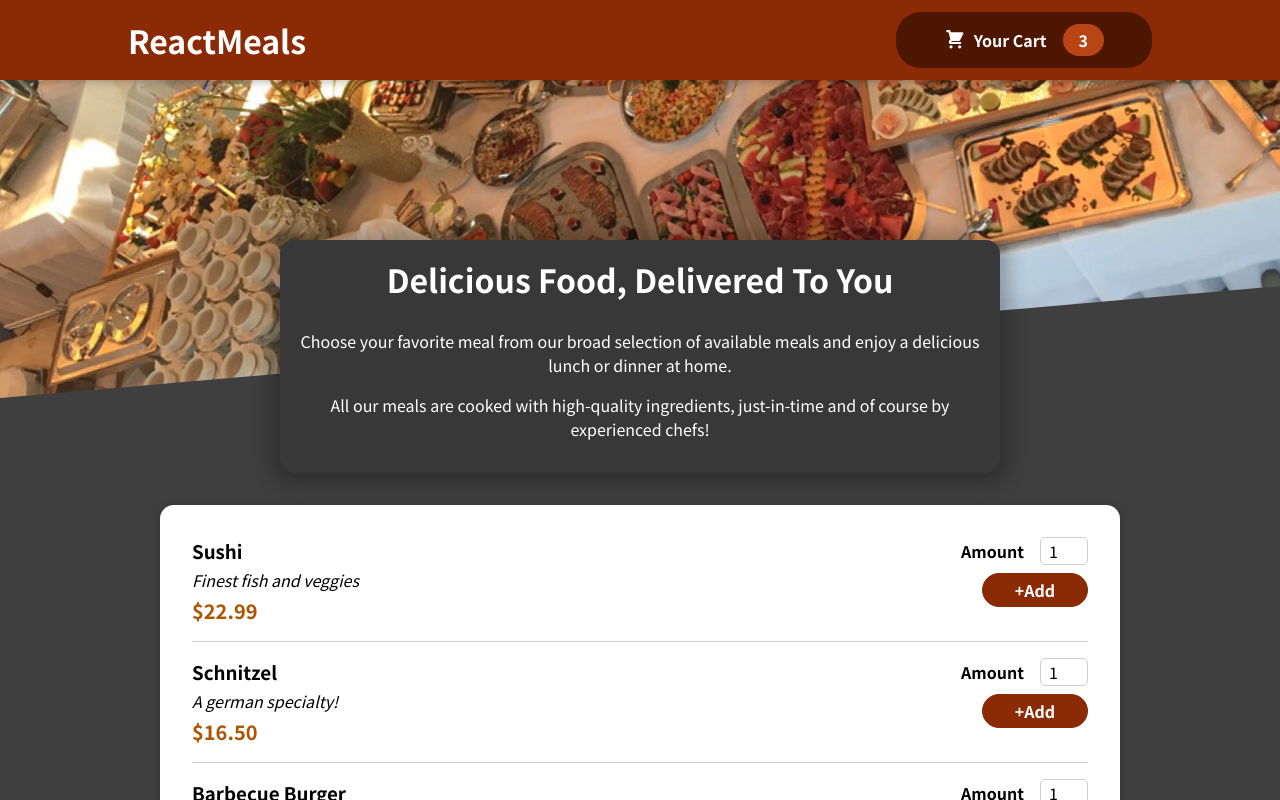
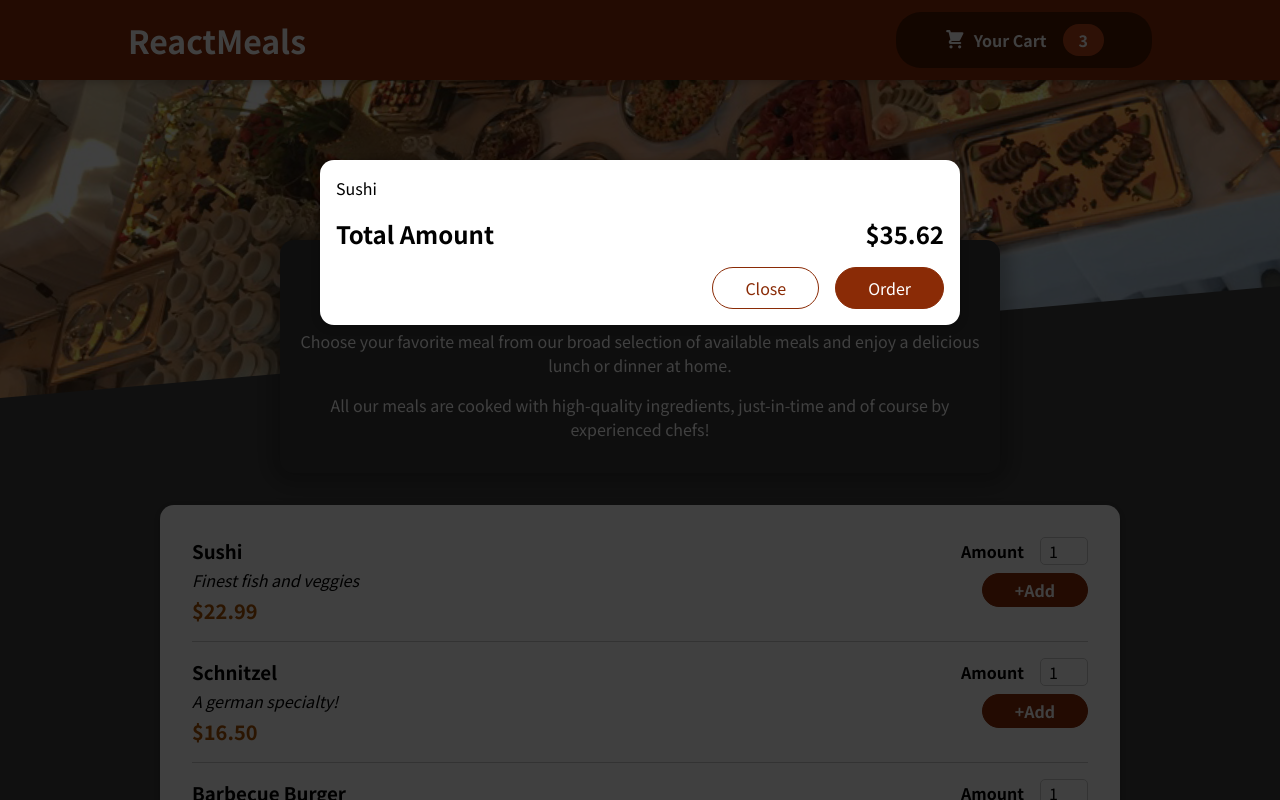
Before and after one commit to VarunK2801/restaurant_assignments, a React (Create React App) app: page / in a window 1280 px wide. Shown: the top 800 px of the page. Built offline with nearby package versions, Linux system fonts and the light colour scheme.

Commit message:
task 5Restaurant

```diff
--- a/public/index.html
+++ b/public/index.html
@@ -28,6 +28,8 @@
   </head>
   <body>
     <noscript>You need to enable JavaScript to run this app.</noscript>
+
+    <div id="overlays"></div>
     <div id="root"></div>
     <!--
       This HTML file is a template.
--- a/src/App.js
+++ b/src/App.js
@@ -2,10 +2,12 @@
 
 import Header from './components/Layout/Header';
 import Meals from './components/Meals/Meals';
+import Cart from './components/Cart/Cart';
 
 function App() {
   return (
     <Fragment>
+      <Cart />
       <Header />
       <main>
         <Meals />
--- /dev/null
+++ b/src/components/Cart/Cart.js
@@ -0,0 +1,30 @@
+import classes from './Cart.module.css';
+import Modal from '../UI/Modal';
+
+const Cart = (props) => {
+  const cartItem = (
+    <ul className={classes['cart-items']}>
+      {[{id:'c1', name:"Sushi", amount:2 ,price:12.99 }].map((item)=>(
+        <li>{item.name}</li>
+      ))}
+    </ul>
+  );
+
+  return (
+    <>
+      <Modal>
+        {cartItem}
+        <div className={classes.total}>
+          <span>Total Amount</span>
+          <span>$35.62</span>
+        </div>
+        <div className={classes.actions}>
+          <button className={classes['button--alt']}>Close</button>
+          <button className={classes.button}>Order</button>
+        </div>
+      </Modal>
+    </>
+  );
+};
+
+export default Cart;
--- /dev/null
+++ b/src/components/Cart/Cart.module.css
@@ -0,0 +1,46 @@
+.cart-items {
+    list-style: none;
+    margin: 0;
+    padding: 0;
+    max-height: 20rem;
+    overflow: auto;
+  }
+
+  .total {
+    display: flex;
+    justify-content: space-between;
+    align-items: center;
+    font-weight: bold;
+    font-size: 1.5rem;
+    margin: 1rem 0;
+  }
+
+  .actions {
+    text-align: right;
+  }
+
+  .actions button {
+    font: inherit;
+    cursor: pointer;
+    background-color: transparent;
+    border: 1px solid #8a2b06;
+    padding: 0.5rem 2rem;
+    border-radius: 25px;
+    margin-left: 1rem;
+  }
+
+  .actions button:hover,
+  .actions button:active {
+    background-color: #5a1a01;
+    border-color: #5a1a01;
+    color: white;
+  }
+
+  .actions .button--alt {
+    color: #8a2b06;
+  }
+
+  .actions .button {
+    background-color: #8a2b06;
+    color: white;
+  }
--- /dev/null
+++ b/src/components/UI/Modal.js
@@ -0,0 +1,30 @@
+import classes from './Modal.module.css'
+import ReactDOM from 'react-dom';
+
+const Backdrop = (props) => {
+  return <div className={classes.backdrop} />;
+};
+
+const ModalOverlay = (props) => {
+  return (
+    <div className={classes.modal}>
+      <div className={classes.content}>{props.children}</div>
+    </div>
+  );
+};
+
+const portalElement = document.getElementById('overlays');
+
+const Modal = (props) => {
+  return (
+    <>
+      {ReactDOM.createPortal(<Backdrop />, portalElement)}
+      {ReactDOM.createPortal(
+        <ModalOverlay>{props.children}</ModalOverlay>,
+        portalElement
+      )}
+    </>
+  );
+};
+
+export default Modal;
--- /dev/null
+++ b/src/components/UI/Modal.module.css
@@ -0,0 +1,40 @@
+.backdrop {
+    position: fixed;
+    top: 0;
+    left: 0;
+    width: 100%;
+    height: 100vh;
+    z-index: 20;
+    background-color: rgba(0, 0, 0, 0.75);
+  }
+
+  .modal {
+    position: fixed;
+    top: 20vh;
+    left: 5%;
+    width: 90%;
+    background-color: white;
+    padding: 1rem;
+    border-radius: 14px;
+    box-shadow: 0 2px 8px rgba(0, 0, 0, 0.25);
+    z-index: 30;
+    animation: slide-down 300ms ease-out forwards;
+  }
+
+  @media (min-width: 768px) {
+    .modal {
+      width: 40rem;
+      left: calc(50% - 20rem);
+    }
+  }
+
+  @keyframes slide-down {
+    from {
+      opacity: 0;
+      transform: translateY(-3rem);
+    }
+    to {
+      opacity: 1;
+      transform: translateY(0);
+    }
+  }
```
